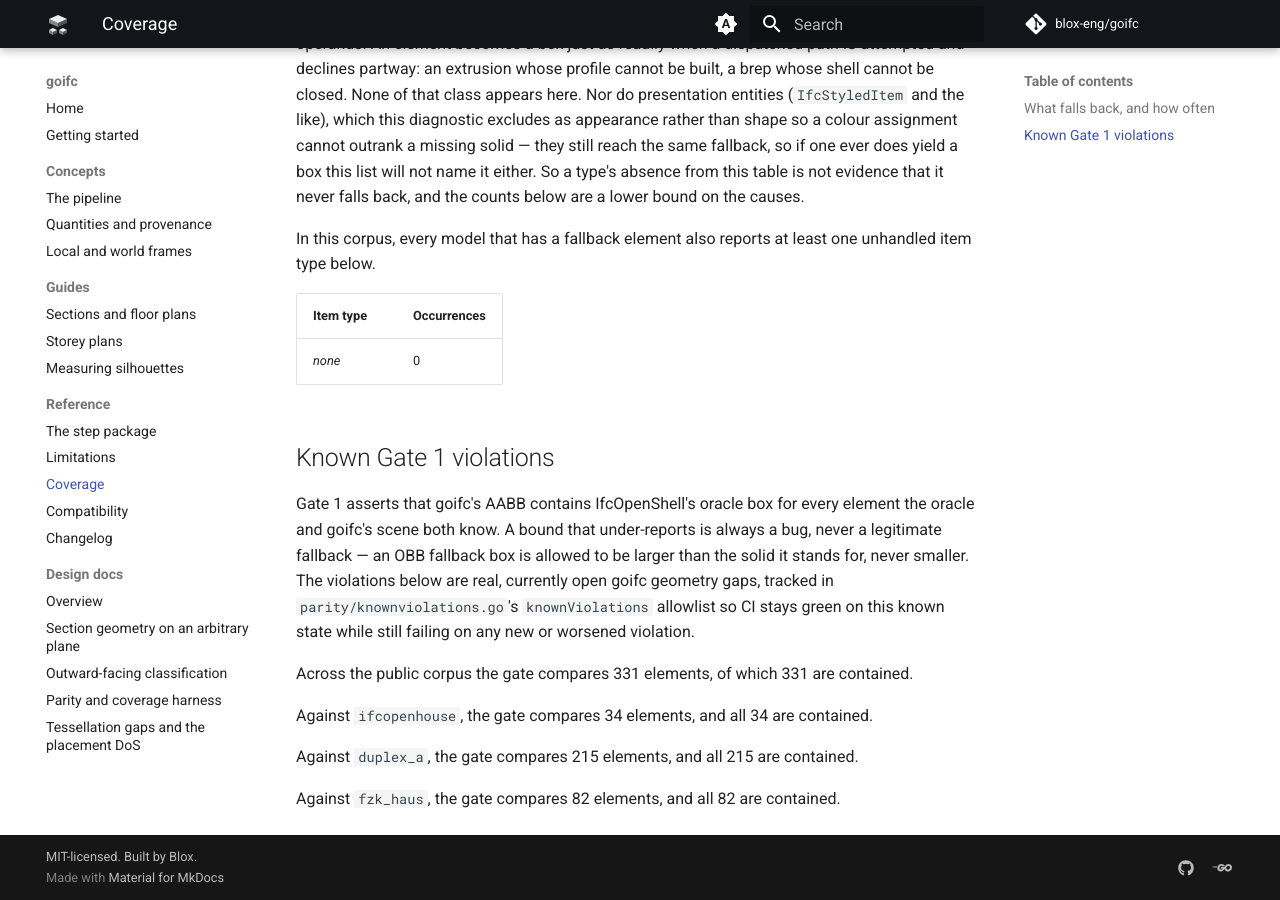
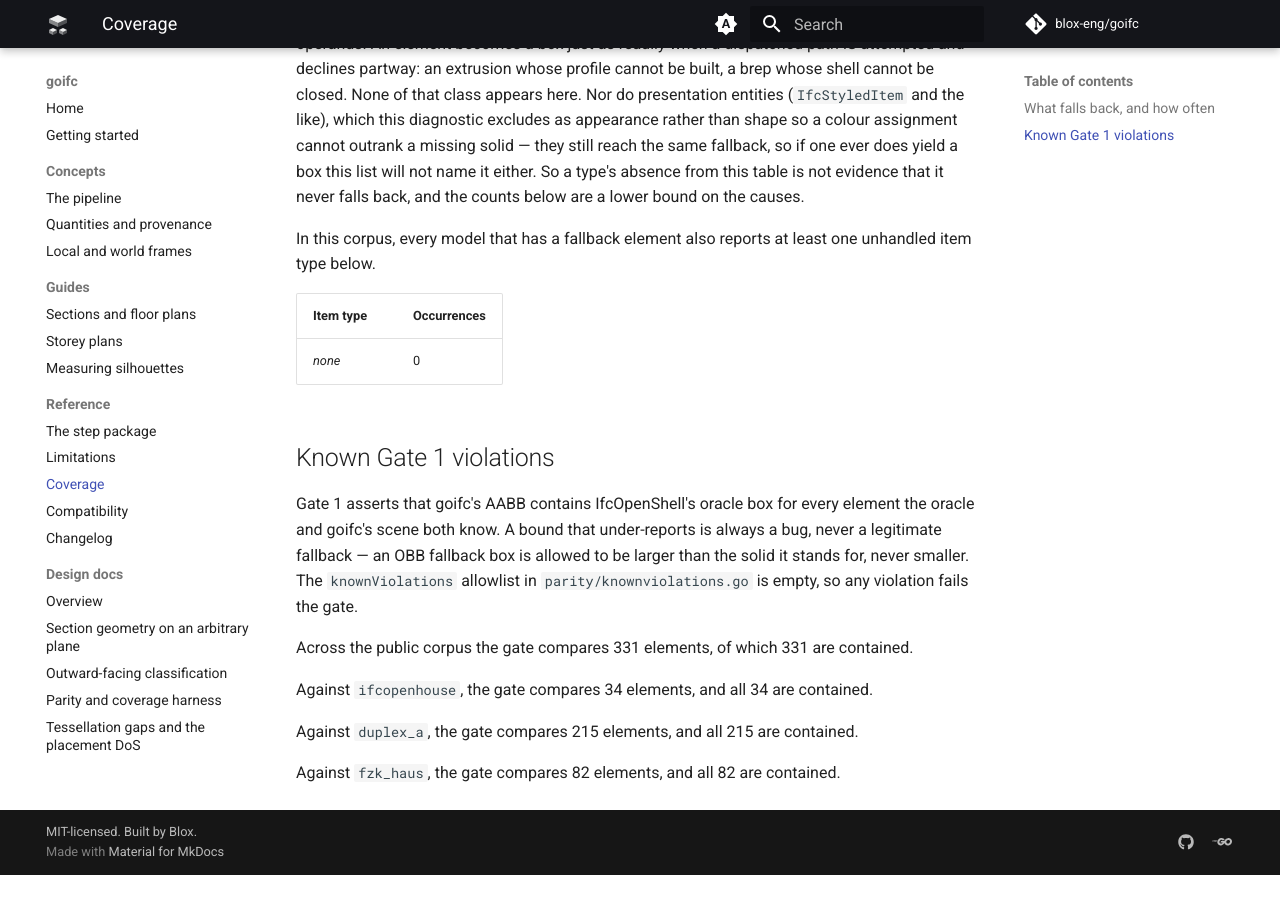
Before and after one commit to blox-eng/goifc, an MkDocs documentation site: the page built from docs/coverage.md, in a window 1280 px wide and 900 px high, scrolled down 1532 px. Built offline with MkDocs 1.6.1 and Material for MkDocs 9.7.7, drawn with Linux system fonts in a browser that asks for light colours; comment, search, counter and statistics services are not loaded; the version menu is left out; after the commit the page ends 2407 px from its top, so only the background shows below that.

Commit message:
docs(parity): stop the coverage page and oracle README citing violations that are gone
With the allowlist empty, the generated page still said the violations
below were open gaps, and the oracle README still counted two recorded
shortfalls. Both now describe the allowlist as it stands.

Co-Authored-By: Claude Opus 5.5 (1M context) <noreply@anthropic.com>

```diff
--- a/docs/coverage.md
+++ b/docs/coverage.md
@@ -91,10 +91,8 @@ for every element the oracle and goifc's scene both know. A bound
 that under-reports is always a bug, never a legitimate fallback —
 an OBB fallback box is allowed to be larger than the solid it
 stands for, never smaller.
-The violations below are real, currently open goifc geometry gaps,
-tracked in `parity/knownviolations.go`'s `knownViolations` allowlist
-so CI stays green on this known state while still failing on any
-new or worsened violation.
+The `knownViolations` allowlist in `parity/knownviolations.go` is
+empty, so any violation fails the gate.
 
 Across the public corpus the gate compares 331 elements, of which 331
 are contained.
```
Also changed, not shown: parity/oracle/README.md (+8 -7 lines), 1 other file.
